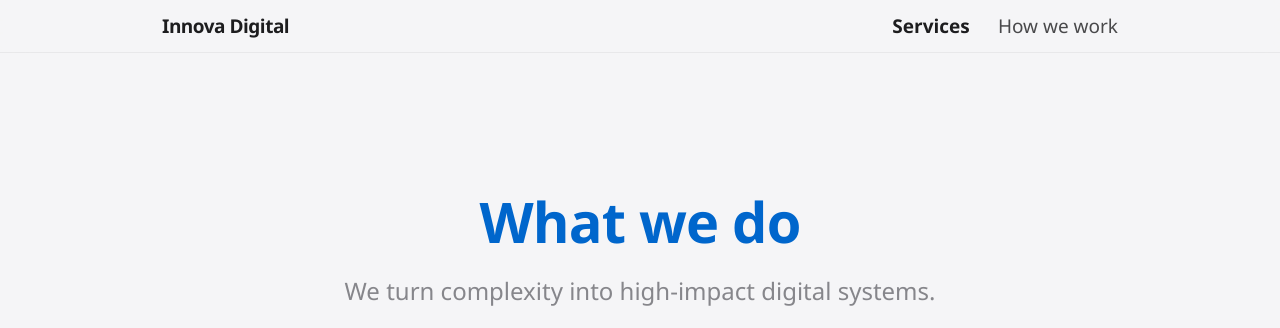
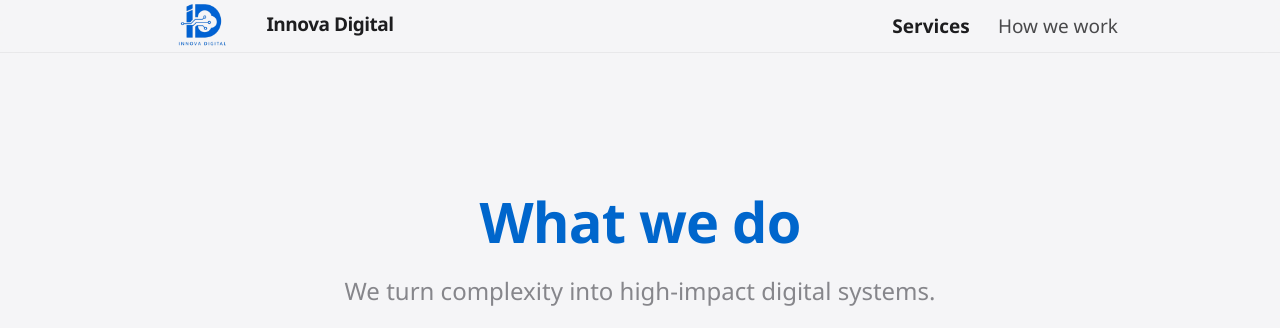
Before and after one commit to Infoinnova/innovadigital-site, a plain HTML site: page index.html in a window 1280 px wide. Shown: the top 328 px of the page. Drawn offline with Linux system fonts and the light colour scheme.

Commit message:
Fix: new logo

```diff
--- a/index.html
+++ b/index.html
@@ -11,7 +11,10 @@
   <header class="nav-header">
     <div class="container nav-content">
       <!-- Resaltado en el Logo -->
-      <div class="brand"> Innova Digital</div>
+      <div class="brand">
+        <img src="assets/logo.png" alt="Innova Digital Logo" style="height: 80px; width: auto; vertical-align: middle; margin-right: 20px;">
+        <span>Innova Digital</span>
+      </div>
 
       <nav class="nav-links">
         <!-- Resaltado en el enlace activo -->
```
Also changed, not shown: assets/logo.png (added), 1 other file.
